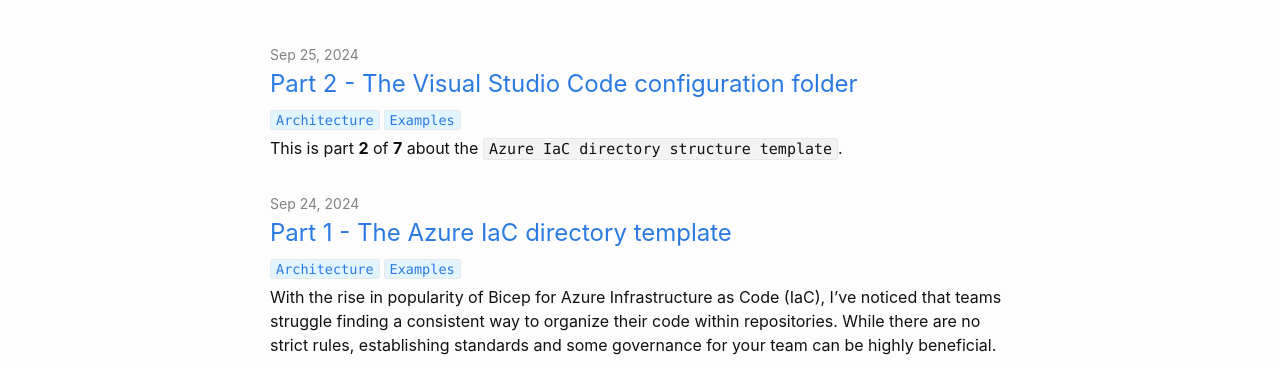
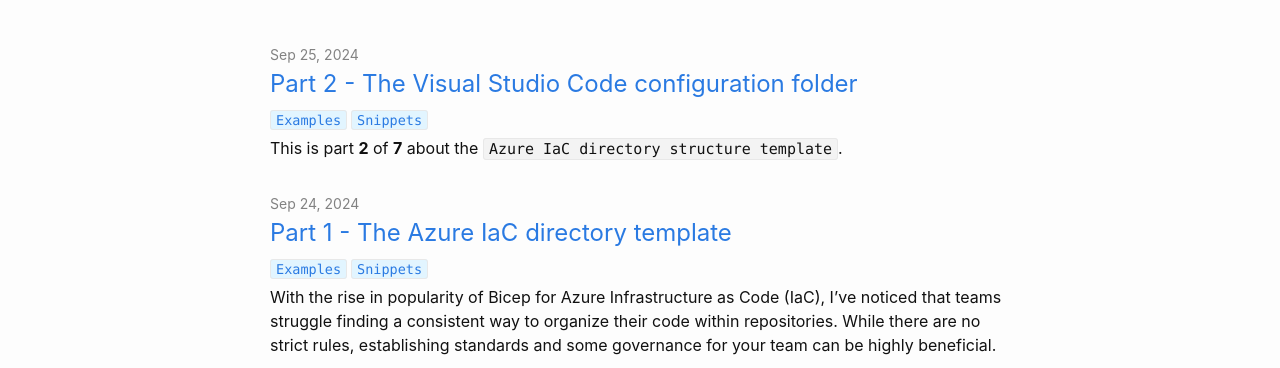
Before and after one commit to msc365/msc365.github.io, a Jekyll site: the page built from index.html, in a window 1280 px wide and 1400 px high. Shown: the part 129-497 px from the top of the window. Built offline with Jekyll 4.4.1, drawn with Linux system fonts in a browser that asks for light colours; the list of posts is cut into pages by our own code.

Commit message:
Update post categories

```diff
--- a/_posts/2024-09-24-azure-iac-directory-template-part-1.md
+++ b/_posts/2024-09-24-azure-iac-directory-template-part-1.md
@@ -2,7 +2,7 @@
 layout: post
 title: Part 1 - The Azure IaC directory template
 author: Martin Swinkels
-categories: [Architecture, Examples]
+categories: [Examples, Snippets]
 tags: azure iac bicep powershell
 comments: true
 ---
--- a/_posts/2024-09-25-azure-iac-directory-template-part-2.md
+++ b/_posts/2024-09-25-azure-iac-directory-template-part-2.md
@@ -2,7 +2,7 @@
 layout: post
 title: Part 2 - The Visual Studio Code configuration folder
 author: Martin Swinkels
-categories: [Architecture, Examples]
+categories: [Examples, Snippets]
 tags: azure iac bicep powershell
 comments: true
 ---
```
